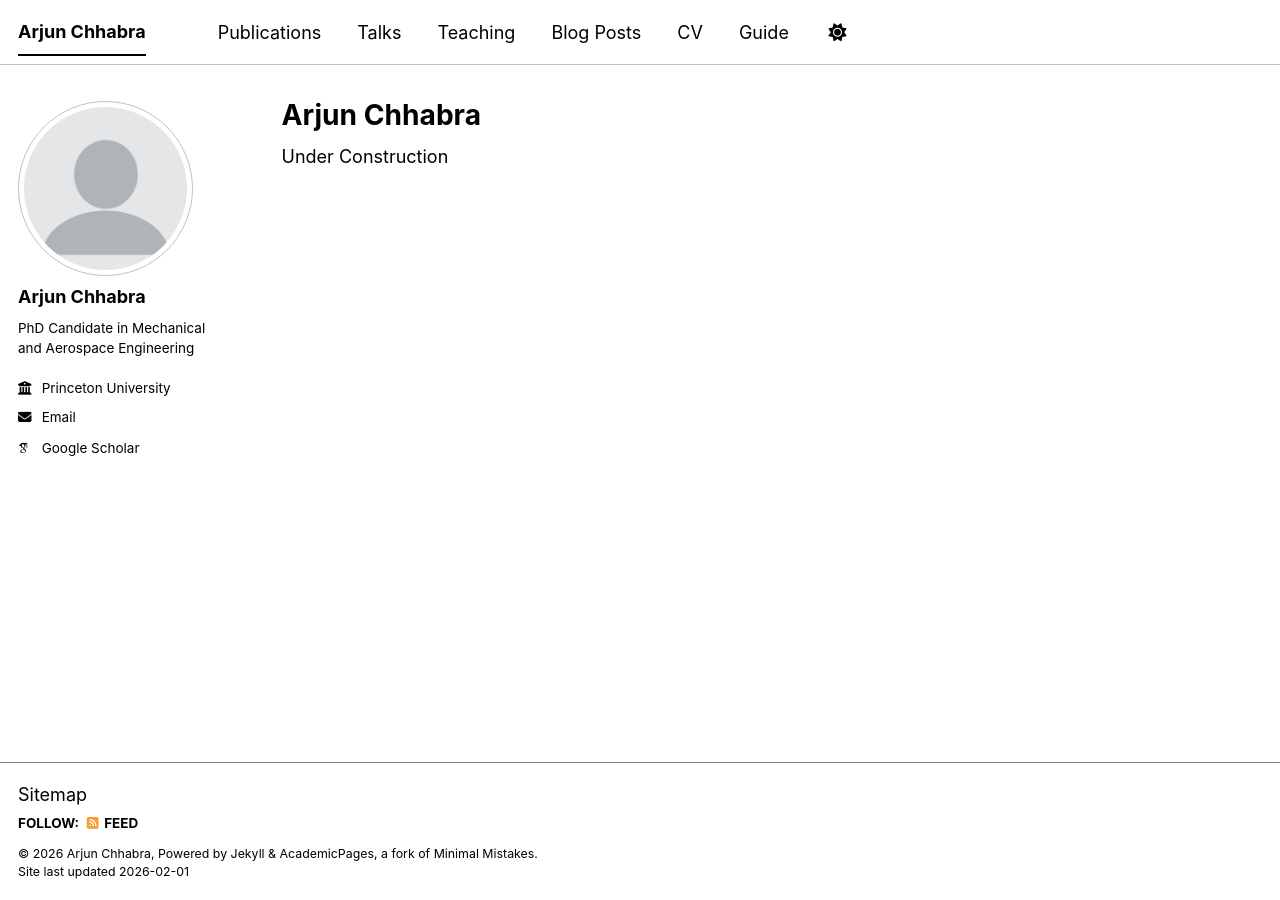
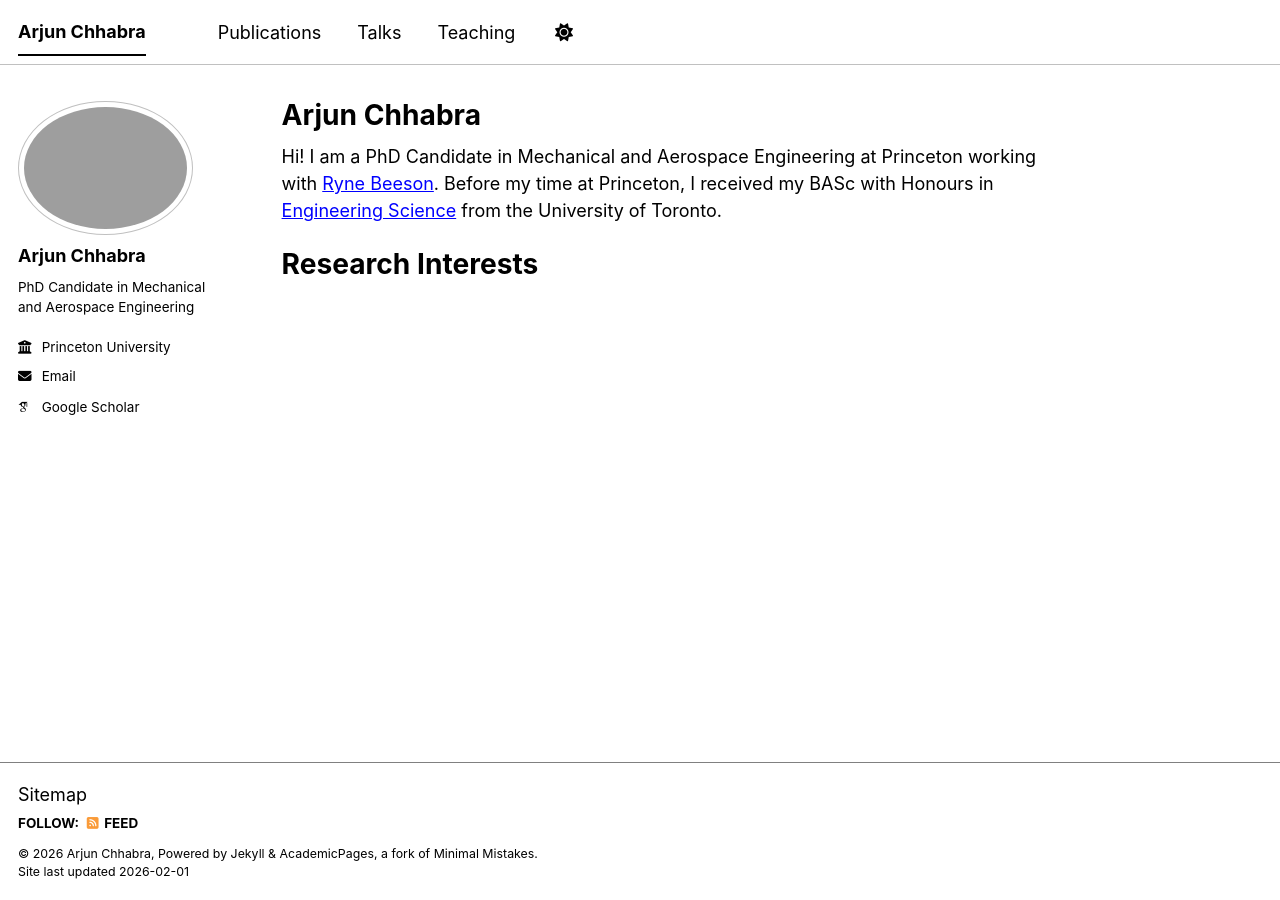
Before and after one commit to arjunchh/arjunchh.github.io, a Jekyll site: the page built from _pages/about.md, in a window 1280 px wide. Built offline with Jekyll 4.4.1, drawn with Linux system fonts in a browser that asks for light colours; some web fonts are replaced; a script bundle is joined from its source files by our own code; library files that are not in the unit come from our copies.

Commit message:
Add introduction

```diff
--- a/_config.yml
+++ b/_config.yml
@@ -23,7 +23,7 @@ repository               : "arjunchh/arjunchh.github.io"
 #               Additional customization can be done by editing /_includes/author-profile.html
 author:
   # Biographic information
-  avatar           : "profile.png"
+  avatar           : "headshot.png"
   name             : "Arjun Chhabra"
   pronouns         : # example: "she/her"
   bio              : "PhD Candidate in Mechanical and Aerospace Engineering"
--- a/_data/navigation.yml
+++ b/_data/navigation.yml
@@ -17,14 +17,8 @@ main:
   - title: "Teaching"
     url: /teaching/
 
-  - title: "Blog Posts"
-    url: /year-archive/
-
-  - title: "CV"
-    url: /cv/
+  #- title: "CV"
+  #  url: /cv/
 
   # - title: "CV"
   #   url: /cv-json/
-
-  - title: "Guide"
-    url: /markdown/
--- a/_pages/about.md
+++ b/_pages/about.md
@@ -7,4 +7,7 @@ redirect_from:
   - /about.html
 ---
 
-Under Construction
+Hi! I am a PhD Candidate in Mechanical and Aerospace Engineering at Princeton working with [Ryne Beeson](https://mae.princeton.edu/people/faculty/beeson). Before my time at Princeton, I received my BASc with Honours in [Engineering Science](https://engsci.utoronto.ca/program/what-is-engsci/) from the University of Toronto.
+
+Research Interests
+======
```
Also changed, not shown: 1 other file.
